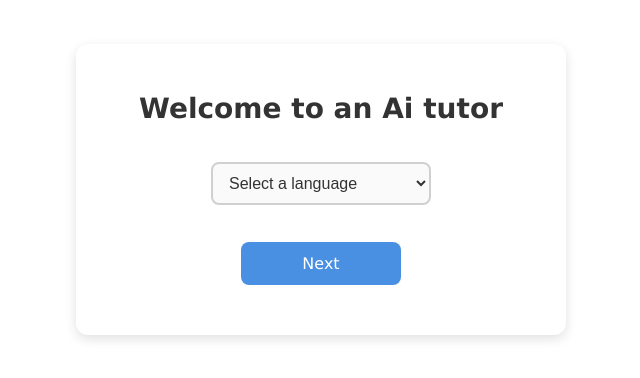
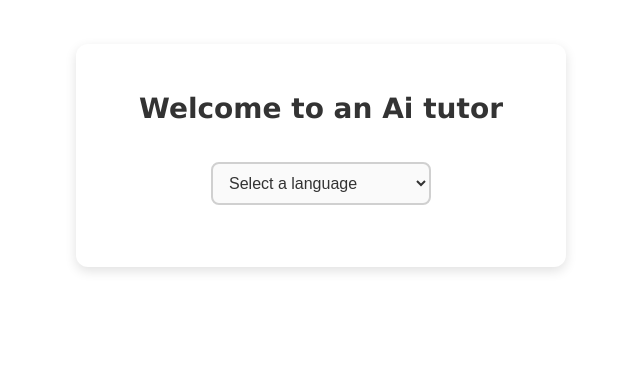
Before and after one commit to Spiderasasen/Learning-a-Language-with-AI, a React (Vite) app in the folder language_tutor/: page / in a window 1280 px wide. Shown: the part 108-486 px from the top of the page, without its empty margins (319-959 px from the left). Built offline with nearby package versions, Linux system fonts and the light colour scheme.

Commit message:
got that working. now. we finally work on the selection page

```diff
--- a/language_tutor/src/pages/Home.jsx
+++ b/language_tutor/src/pages/Home.jsx
@@ -7,6 +7,7 @@ import {useState} from "react";
 function Home() {
 
     const [language, setLanguage] = useState("");
+    const [level, setLevel] = useState("");
 
     return (
         <div className="main">
@@ -31,14 +32,17 @@ function Home() {
                             null_option="Select a level"
                             option1="Beginner"
                             option2="Intermediate"
+                            onChange={(e) => setLevel(e.target.value)}
                         />
                     )}
                 </div>
 
                 {/*going to another page*/}
-                <div className="button_section">
-                    <NavLink to="/selection" className="button">Next</NavLink>
-                </div>
+                {((language !== "") && (level !== "")) && (
+                    <div className="button_section">
+                        <NavLink to="/selection" className="button">Next</NavLink>
+                    </div>
+                )}
 
             </div>
         </div>
```
